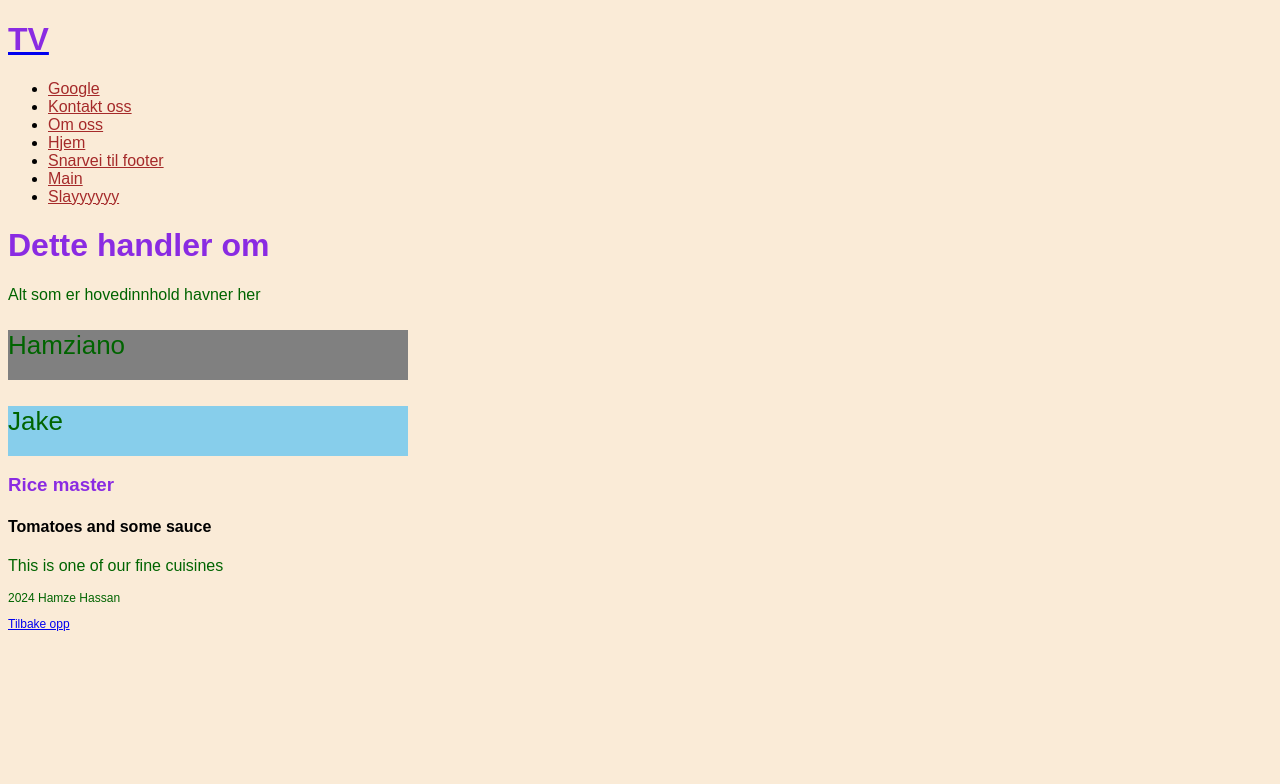
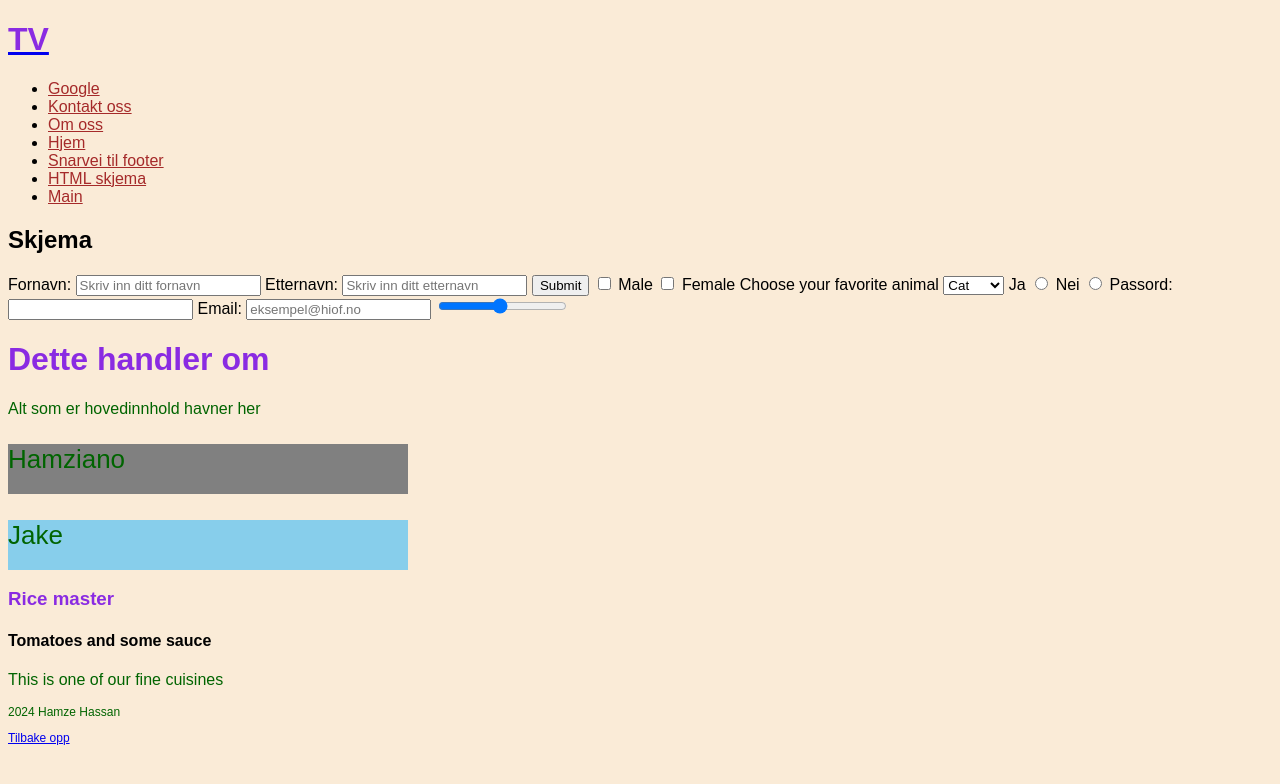
Before and after one commit to Hamziano12/HamzeWebutvikling24, a plain HTML site: page HTML/forelesning2708/index.html in a window 1280 px wide. Drawn offline with Linux system fonts and the light colour scheme.

Commit message:
new stuff

```diff
--- a/HTML/forelesning2708/index.html
+++ b/HTML/forelesning2708/index.html
@@ -17,11 +17,41 @@
                     <li><a href="about.html">Om oss</a></li>
                     <li><a href="index.html">Hjem</a></li>
                     <li><a href="#bunn">Snarvei til footer</a></li>
+                    <li><a href="contact.html">HTML skjema</a></li>
                     <li><a href="../../Felles/main.html">Main</a></li>
-                    <li><a href="https://www.roblox.com" target="_blank">Slayyyyyy</a></li>
                 </ul>
             </nav>
         </header>
+        <section>
+        <h2>Skjema</h2>
+        <form>
+            <label for="fname">Fornavn:</label>
+            <input type="text" id="fname" name="fname" placeholder="Skriv inn ditt fornavn" maxlength="50" required>
+            <label for="lname">Etternavn:</label>
+            <input type="text" id="lname" name="lname" placeholder="Skriv inn ditt etternavn" maxlength="50" required>
+            <input type="submit" value="Submit">
+            <input type="checkbox" id="gender1" name="gender1" value="Male" required>
+            <label for="gender1">Male</label>
+            <input type="checkbox" id="gender2" name="gender2" value="Female" required>
+            <label for="gender2">Female</label>
+            <label for="animals">Choose your favorite animal</label>
+            <select id="animals" name="animals">
+                <option value="cat">Cat</option>
+                <option value="dog">Dog</option>
+                <option value="Rabbit">Rabbit</option>
+            </select>
+            <label for="ja">Ja</label>
+            <input type="radio" id="ja" name="valg">
+            <label for="nei">Nei</label>
+            <input type="radio" id="nei" name="valg">
+            <label for="password">Passord:</label>
+            <input type="password" id="password" name="password">
+            <label for="email">Email:</label>
+            <input type="email" id="email" name="email" placeholder="eksempel@hiof.no" pattern="[a-z0-9._%+\-]+@[a-z0-9.\-]+\.[a-z]{2,}$">
+            <label type="submit" value="Send inn"></label>
+            <input type="range" name="decade" min="1900" max="2024" step="10"/>
+        </section>
+        </form>
     <main>
         <h1> Dette handler om</h1>
         <p> Alt som er hovedinnhold havner her </p>
```
Also changed, not shown: HTMLskjema/index.html (deleted, +0 -34 lines).
